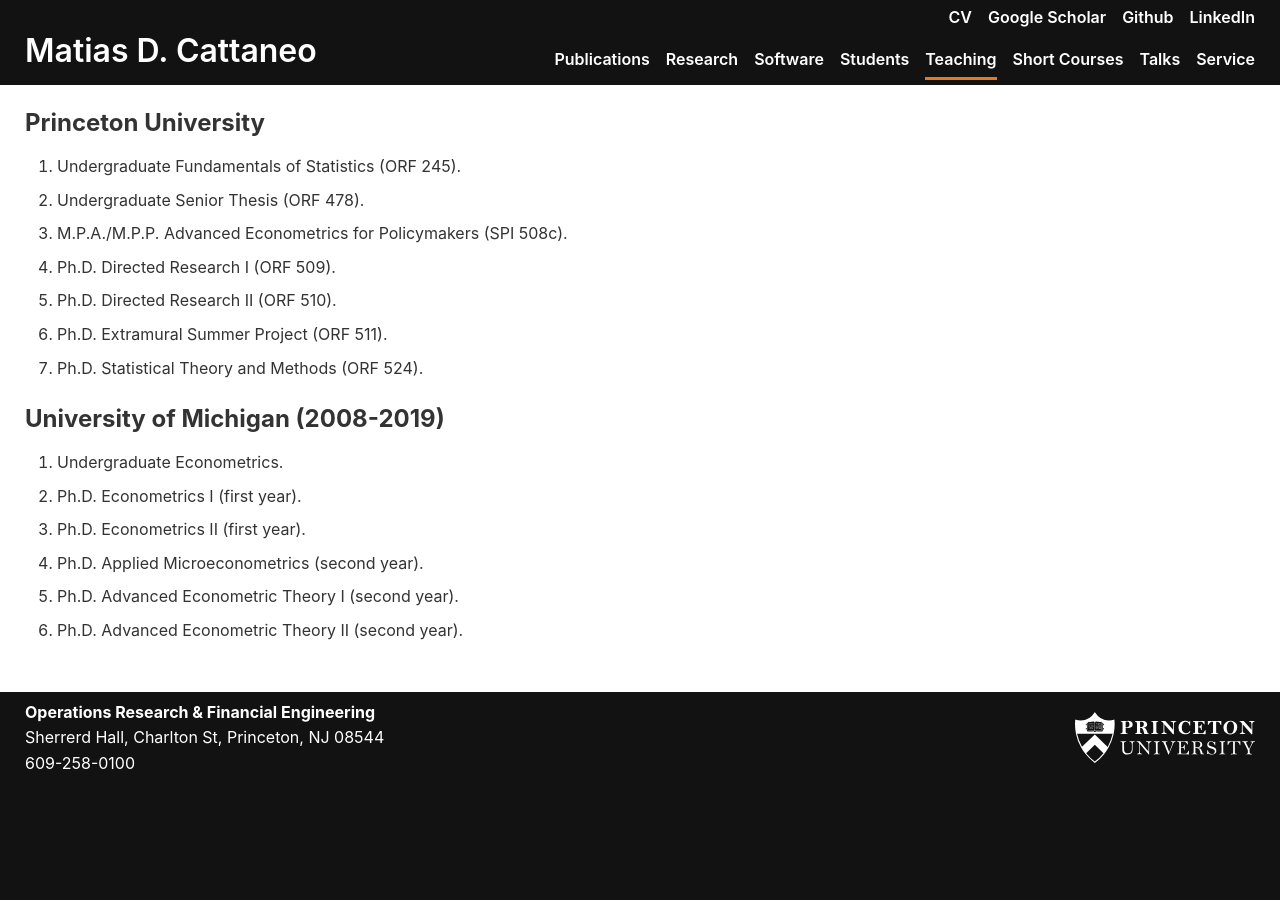
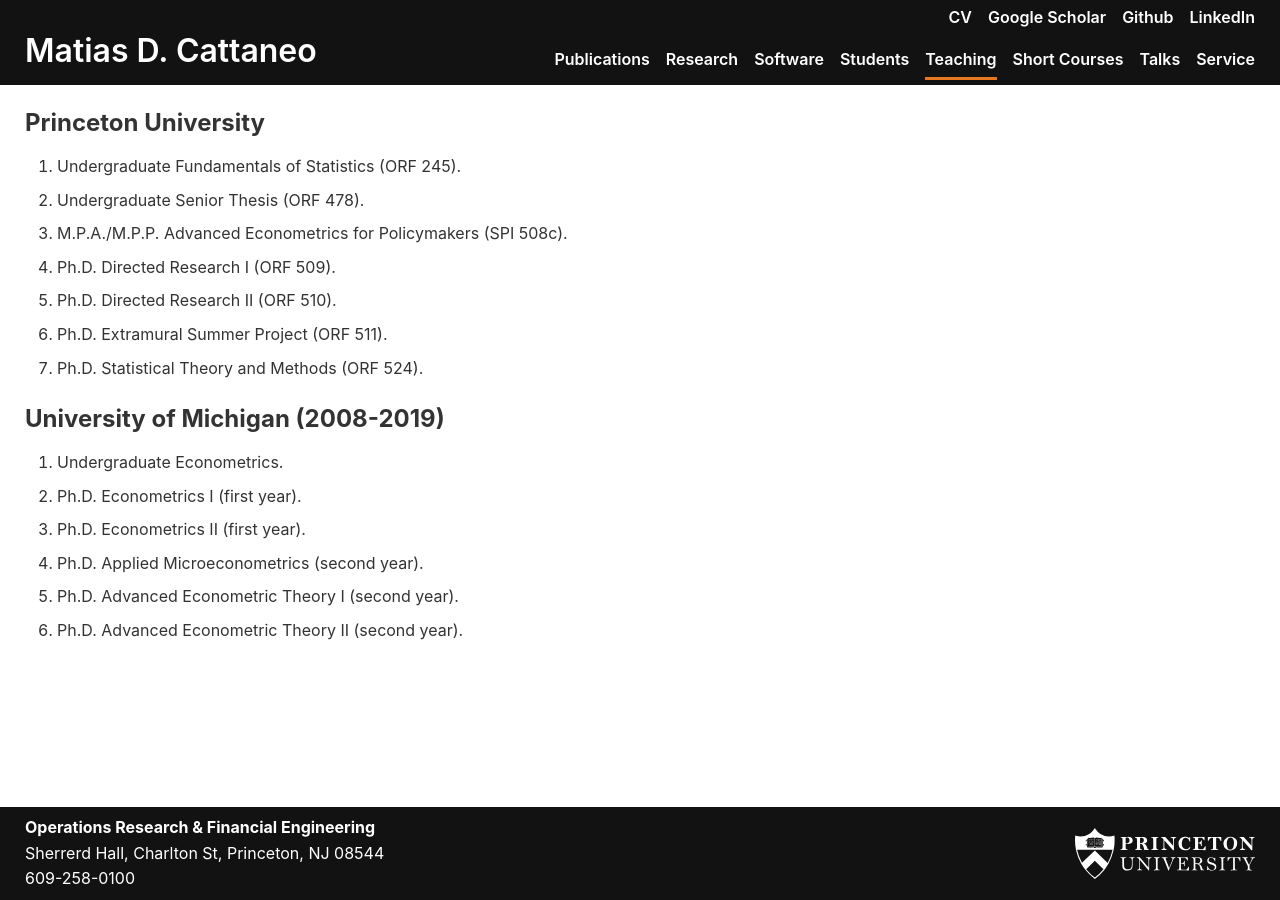
Before and after one commit to mdcattaneo/mdcattaneo.github.io, a Jekyll site: the page built from teaching.html, in a window 1280 px wide. Built offline with Jekyll 4.4.1, drawn with Linux system fonts in a browser that asks for light colours; some web fonts are replaced.

Commit message:
Implement sticky footer to keep footer at bottom of viewport
- Add flexbox layout to body (min-height: 100vh, display: flex, flex-direction: column)
- Set main element to flex: 1 to grow and fill available space
- Ensures footer is always at bottom of viewport, even on short pages like Home

```diff
--- a/assets/css/styles.css
+++ b/assets/css/styles.css
@@ -20,6 +20,9 @@ body {
   color: #333;
   background: #fff;
   min-width: 480px; /* Prevent page from contracting below 480px on narrow screens */
+  min-height: 100vh; /* Ensure body is at least viewport height */
+  display: flex; /* Enable flexbox for sticky footer */
+  flex-direction: column; /* Stack header, main, footer vertically */
 }
 
 .container{
@@ -258,6 +261,7 @@ header .main-menu a.active {
 main {
   width: 100%;
   padding-bottom: 2rem;
+  flex: 1; /* Grow to fill available space, pushing footer to bottom */
 }
 
 body.home main .container {
```
